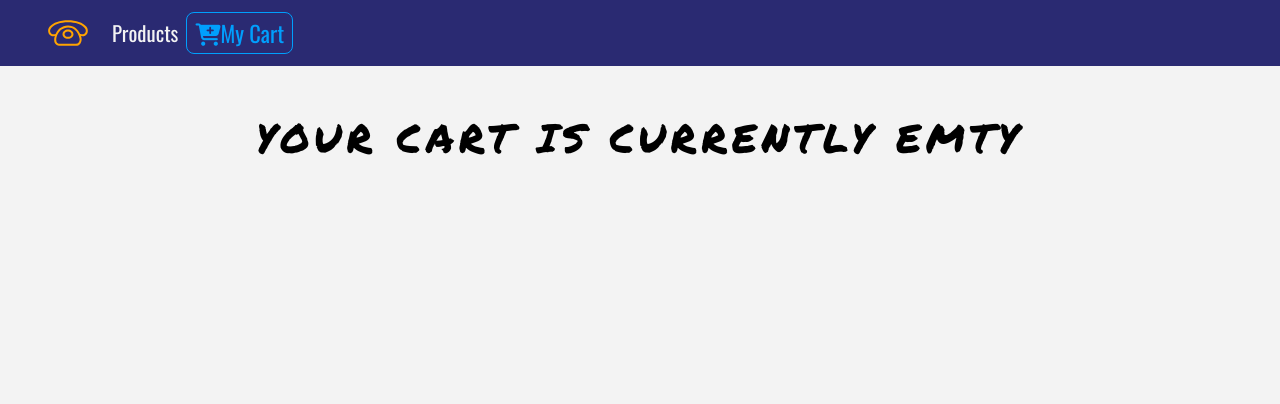
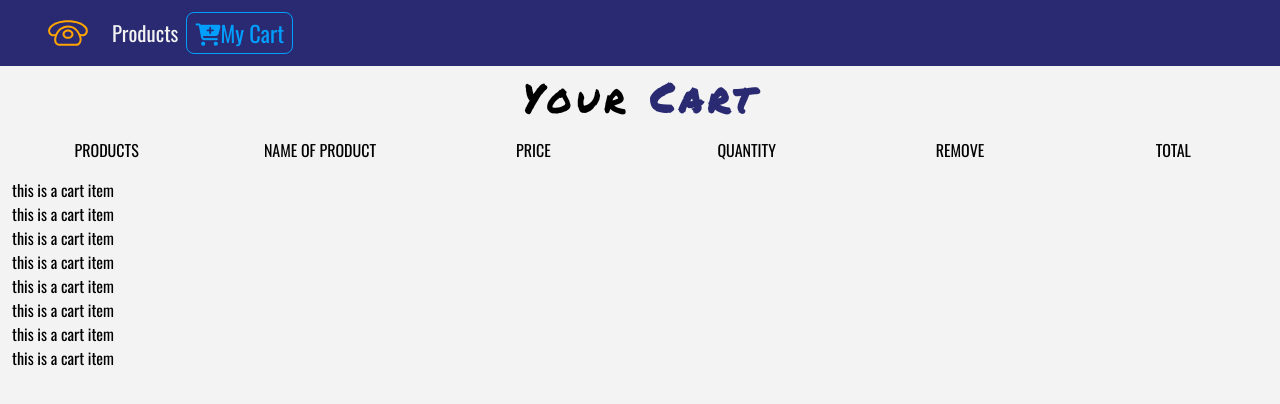
Before and after one commit to MarcoRosselDev/react-17-phone-e-commerce, a React (Create React App) app: page /cart in a window 1280 px wide. Shown: the top 404 px of the page. Built offline with nearby package versions, Linux system fonts and the light colour scheme.

Commit message:
map te items in the cart

```diff
--- a/src/Components/Cart/Cart.js
+++ b/src/Components/Cart/Cart.js
@@ -17,7 +17,7 @@ export default class Cart extends Component {
                 <React.Fragment>
                   <Title name="your" title="cart" />
                   <CartColumns />
-                  <CartList />
+                  <CartList value={value} />
                 </React.Fragment>
               );
             } else {
--- a/src/Components/Cart/CartList.js
+++ b/src/Components/Cart/CartList.js
@@ -1,9 +1,14 @@
 import React from "react";
 import CartItem from "./CartItem";
-export default function CartList() {
+export default function CartList({ value }) {
+  const { cart } = value;
+  console.log(value, cart);
+
   return (
-    <div>
-      <CartItem></CartItem>
+    <div className="container-fluid">
+      {cart.map((item) => {
+        return <CartItem key={item.id} item={item} value={value} />;
+      })}
     </div>
   );
 }
--- a/src/context.js
+++ b/src/context.js
@@ -8,7 +8,7 @@ export default class ProductProvider extends Component {
   state = {
     products: [],
     detailProduct: detailProduct,
-    cart: [],
+    cart: storeProducts,
     modalOpen: false,
     modalProduct: detailProduct,
     cartSubTotal: 0,
```
